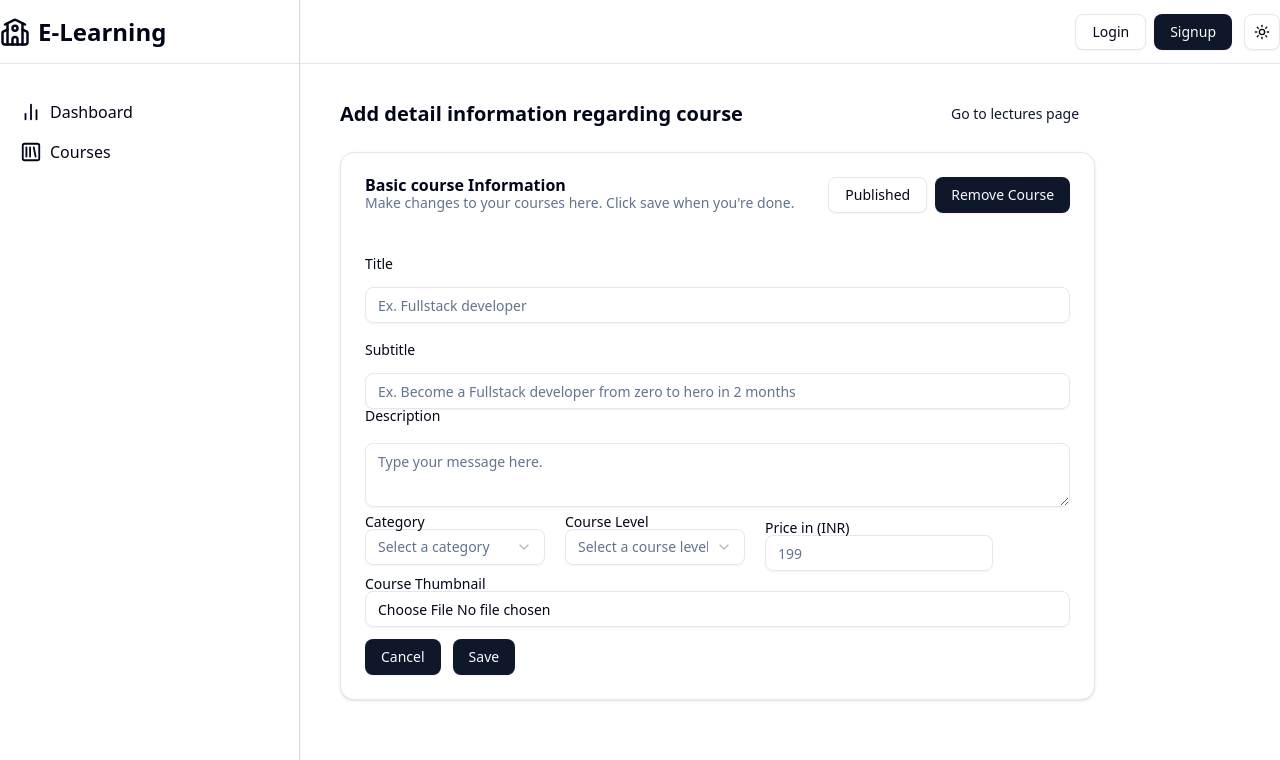
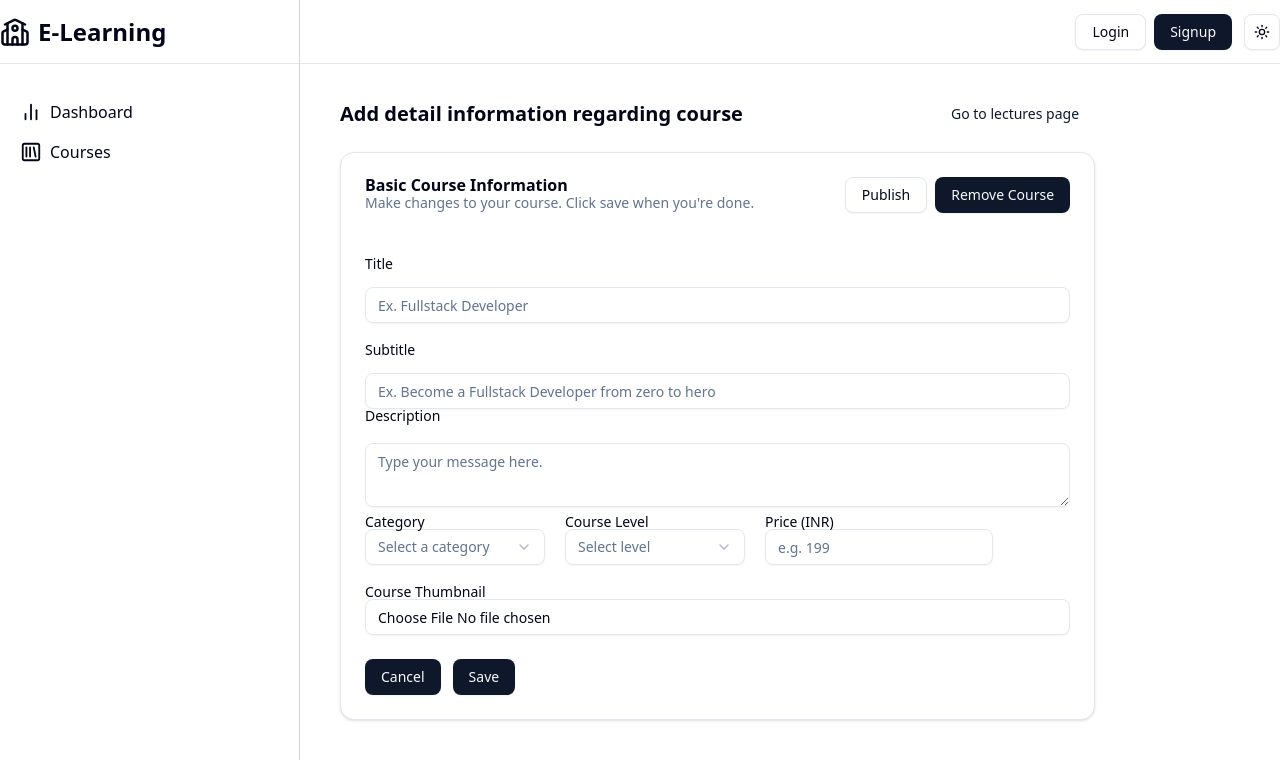
Before and after one commit to jillur984/Full-Stack-Learning-Management-System, a React (Vite) app in the folder client/: page /admin/course/1 in a window 1280 px wide. Shown: the top 760 px of the page. Built offline with nearby package versions, Linux system fonts and the light colour scheme; no server answers.

Commit message:
working front and backend both

```diff
--- a/client/src/components/Navbar.jsx
+++ b/client/src/components/Navbar.jsx
@@ -54,15 +54,19 @@ const Navbar = () => {
     }
   }, [isSuccess]);
 
+  const role = "instructor";
+
   return (
     <div className="h-16 dark:bg-[#0A0A0A] bg-white border-b dark:border-gray-800 border-gray-200 fixed left-0 right-0 top-0 ">
       {/* Desktop mode */}
       <div className="max-w-7xl mx-auto hidden md:flex justify-between items-center gap-10 h-full">
         <div className="flex items-center gap-2">
           <School size={"30"} />
-          <h1 className="hidden md:block font-extrabold text-2xl">
-            E-Learning
-          </h1>
+          <Link to="/">
+            <h1 className="hidden md:block font-extrabold text-2xl">
+              E-Learning
+            </h1>
+          </Link>
         </div>
 
         {/* user icon and dark mode icon */}
--- a/client/src/pages/admin/course/CourseTab.jsx
+++ b/client/src/pages/admin/course/CourseTab.jsx
@@ -21,6 +21,7 @@ import {
 import {
   useEditCourseMutation,
   useGetCourseByIdQuery,
+  usePublishCourseMutation,
 } from "@/features/courseApi";
 import { Loader2 } from "lucide-react";
 import React, { useEffect, useState } from "react";
@@ -37,29 +38,45 @@ const CourseTab = ({ onRemoveCourse }) => {
     coursePrice: "",
     courseThumbnail: "",
   });
+
   const [previewThumbnail, setPreviewThumbnail] = useState("");
 
   const params = useParams();
-
   const courseId = params.courseId;
 
   const { data: courseByIdData, isLoading: courseByIdLoading } =
     useGetCourseByIdQuery(courseId);
 
+  const [editCourse, { data, isLoading, isSuccess, error }] =
+    useEditCourseMutation();
+
+  const [publishCourse] = usePublishCourseMutation();
+
+  const navigate = useNavigate();
+
   useEffect(() => {
     if (courseByIdData?.course) {
-      const course = courseByIdData?.course;
+      const course = courseByIdData.course;
       setInput({
-        courseTitle: course.courseTitle,
-        subTitle: course.subTitle,
-        description: course.description,
-        category: course.category,
-        courseLevel: course.courseLevel,
-        coursePrice: course.coursePrice,
-        courseThumbnail: "",
+        courseTitle: course.courseTitle || "",
+        subTitle: course.subTitle || "",
+        description: course.description || "",
+        category: course.category || "",
+        courseLevel: course.courseLevel || "",
+        coursePrice: course.coursePrice || "",
+        courseThumbnail: "", // do not set actual image file here
       });
     }
   }, [courseByIdData]);
+
+  useEffect(() => {
+    if (isSuccess) {
+      toast.success(data?.message || "Course updated successfully");
+    }
+    if (error) {
+      toast.error(error?.data?.message || "Failed to update course");
+    }
+  }, [isSuccess, error]);
 
   const changeEventHandler = (e) => {
     const { name, value } = e.target;
@@ -74,29 +91,15 @@ const CourseTab = ({ onRemoveCourse }) => {
     setInput({ ...input, courseLevel: value });
   };
 
-  // get file
-
   const selectThumbnail = (e) => {
-    const file = e.target.files ? e.target.files[0] : "null";
+    const file = e.target.files?.[0];
     if (file) {
       setInput({ ...input, courseThumbnail: file });
-      const fileReader = new FileReader();
-      fileReader.onloadend = () => setPreviewThumbnail(fileReader.result);
-      fileReader.readAsDataURL(file);
+      const reader = new FileReader();
+      reader.onloadend = () => setPreviewThumbnail(reader.result);
+      reader.readAsDataURL(file);
     }
   };
-
-  const [editCourse, { data, isLoading, isSuccess, error }] =
-    useEditCourseMutation();
-
-  useEffect(() => {
-    if (isSuccess) {
-      toast.success(data.message || "course update done");
-    }
-    if (error) {
-      toast.error(error.data.message || "Failed to create course");
-    }
-  }, [isSuccess, error]);
 
   const updateCourseHandler = async () => {
     const formData = new FormData();
@@ -109,23 +112,50 @@ const CourseTab = ({ onRemoveCourse }) => {
     formData.append("courseThumbnail", input.courseThumbnail);
     await editCourse({ formData, courseId });
   };
-  // const isLoading = false; // now come authApi so no need it
 
-  const navigate = useNavigate();
+  const publishStatusHandler = async (action) => {
+    try {
+      const response = await publishCourse({ courseId, query: action });
+      if (response.data?.message) {
+        toast.success(response.data.message);
+      }
+    } catch (error) {
+      toast.error("Failed to publish/unpublish course");
+    }
+  };
+
+  // ⛔ Avoid rendering before course is loaded
+  if (courseByIdLoading) {
+    return (
+      <div className="p-10 text-center">
+        <Loader2 className="h-6 w-6 animate-spin mx-auto mb-2" />
+        Loading course...
+      </div>
+    );
+  }
 
   return (
     <div>
-      <Card className=" ">
-        <CardHeader className="flex  justify-between flex-row">
+      <Card>
+        <CardHeader className="flex justify-between flex-row">
           <div>
-            <CardTitle>Basic course Information</CardTitle>
+            <CardTitle>Basic Course Information</CardTitle>
             <CardDescription>
-              Make changes to your courses here. Click save when you're done.
+              Make changes to your course. Click save when you're done.
             </CardDescription>
           </div>
-          <div className="space-x-2 ">
-            <Button variant="outline">Published</Button>
-            <Button onClick={() => onRemoveCourse("jillur is married")}>
+          <div className="space-x-2">
+            <Button
+              variant="outline"
+              onClick={() =>
+                publishStatusHandler(
+                  courseByIdData?.course?.isPublished ? "false" : "true"
+                )
+              }
+            >
+              {courseByIdData?.course?.isPublished ? "Unpublish" : "Publish"}
+            </Button>
+            <Button onClick={() => onRemoveCourse("Course removed")}>
               Remove Course
             </Button>
           </div>
@@ -136,12 +166,13 @@ const CourseTab = ({ onRemoveCourse }) => {
             <Label>Title</Label>
             <Input
               type="text"
+              name="courseTitle"
               value={input.courseTitle}
               onChange={changeEventHandler}
-              name="courseTitle"
-              placeholder="Ex. Fullstack developer"
+              placeholder="Ex. Fullstack Developer"
             />
           </div>
+
           <div className="space-y-4 mt-5">
             <Label>Subtitle</Label>
             <Input
@@ -149,17 +180,19 @@ const CourseTab = ({ onRemoveCourse }) => {
               name="subTitle"
               value={input.subTitle}
               onChange={changeEventHandler}
-              placeholder="Ex. Become a Fullstack developer from zero to hero in 2 months"
+              placeholder="Ex. Become a Fullstack Developer from zero to hero"
             />
           </div>
+
           <div className="space-y-5 mb-2">
             <Label>Description</Label>
             <RichTextEditor input={input} setInput={setInput} />
           </div>
-          <div className="flex items-center gap-5 space-y-3">
+
+          <div className="flex items-center gap-5 flex-wrap">
             <div>
               <Label>Category</Label>
-              <Select onValueChange={selectCategory}>
+              <Select onValueChange={selectCategory} value={input.category}>
                 <SelectTrigger className="w-[180px]">
                   <SelectValue placeholder="Select a category" />
                 </SelectTrigger>
@@ -186,11 +219,15 @@ const CourseTab = ({ onRemoveCourse }) => {
                 </SelectContent>
               </Select>
             </div>
+
             <div>
               <Label>Course Level</Label>
-              <Select onValueChange={selectCourseLevel}>
+              <Select
+                onValueChange={selectCourseLevel}
+                value={input.courseLevel}
+              >
                 <SelectTrigger className="w-[180px]">
-                  <SelectValue placeholder="Select a course level" />
+                  <SelectValue placeholder="Select level" />
                 </SelectTrigger>
                 <SelectContent>
                   <SelectGroup>
@@ -202,42 +239,43 @@ const CourseTab = ({ onRemoveCourse }) => {
                 </SelectContent>
               </Select>
             </div>
+
             <div>
-              <Label>Price in (INR)</Label>
+              <Label>Price (INR)</Label>
               <Input
                 type="number"
                 name="coursePrice"
                 value={input.coursePrice}
                 onChange={changeEventHandler}
-                placeholder="199"
+                placeholder="e.g. 199"
                 className="w-fit"
               />
             </div>
           </div>
-          <div>
-            <Label className="space-y-3">Course Thumbnail</Label>
+
+          <div className="mt-5">
+            <Label>Course Thumbnail</Label>
             <Input
               type="file"
               accept="image/*"
               name="courseThumbnail"
               onChange={selectThumbnail}
             />
-
             {previewThumbnail && (
               <img
                 src={previewThumbnail}
+                alt="thumbnail"
                 className="w-64 my-2"
-                alt="course_thumbnail"
-                srcset=""
               />
             )}
           </div>
-          <div className="flex gap-3 mt-3">
+
+          <div className="flex gap-3 mt-6">
             <Button onClick={() => navigate("/admin/course")}>Cancel</Button>
             <Button disabled={isLoading} onClick={updateCourseHandler}>
               {isLoading ? (
                 <>
-                  <Loader2 className="mr-2 h-4 w-4 animate-spin " />
+                  <Loader2 className="mr-2 h-4 w-4 animate-spin" />
                   Please wait
                 </>
               ) : (
--- a/client/src/pages/admin/lecture/LectureTab.jsx
+++ b/client/src/pages/admin/lecture/LectureTab.jsx
@@ -12,6 +12,7 @@ import { Progress } from "@/components/ui/progress";
 import { Switch } from "@/components/ui/switch";
 import {
   useEditLectureMutation,
+  useGetLectureByIdQuery,
   useRemoveLectureMutation,
 } from "@/features/courseApi";
 import axios from "axios";
@@ -58,6 +59,20 @@ const LectureTab = () => {
     removeLecture,
     { data: removeData, isLoading: removeLoading, isSuccess: removeSuccess },
   ] = useRemoveLectureMutation();
+
+  const { data: lectureData } = useGetLectureByIdQuery(lectureId);
+
+  const lecture = lectureData?.lecture;
+  console.log(lecture);
+  console.log(lectureData);
+
+  useEffect(() => {
+    if (lecture) {
+      setLectureTitle(lecture.lectureTitle);
+      setIsFree(lecture.isPreviewFree);
+      setUploadVideoInfo(lecture.videoInfo);
+    }
+  }, [lecture]);
 
   const removeLectureHandler = async () => {
     await removeLecture(lectureId);
@@ -112,7 +127,7 @@ const LectureTab = () => {
         </div>
         <div className="flex items-center gap-2">
           <Button
-            disbaled={removeLoading}
+            disabled={removeLoading}
             variant="destructive"
             onClick={removeLectureHandler}
           >
--- a/client/src/pages/student/Courses.jsx
+++ b/client/src/pages/student/Courses.jsx
@@ -1,10 +1,15 @@
 import React from "react";
 import Course from "./Course";
 import { Skeleton } from "@/components/ui/skeleton";
+import { useGetPublishedCourseQuery } from "@/features/courseApi";
 
 const Courses = () => {
-  const isLoading = false;
+  // const isLoading = false;
   const courses = [1, 2, 3, 4, 5, 6, 7, 8];
+
+  const { data, isLoading, isSuccess, error } = useGetPublishedCourseQuery();
+
+  console.log(data);
   return (
     <div className="bg-gray-50">
       <div className="max-w-7xl mx-auto p-6">
```
Also changed, not shown: client/src/features/courseApi.js (+26 -1 lines).
